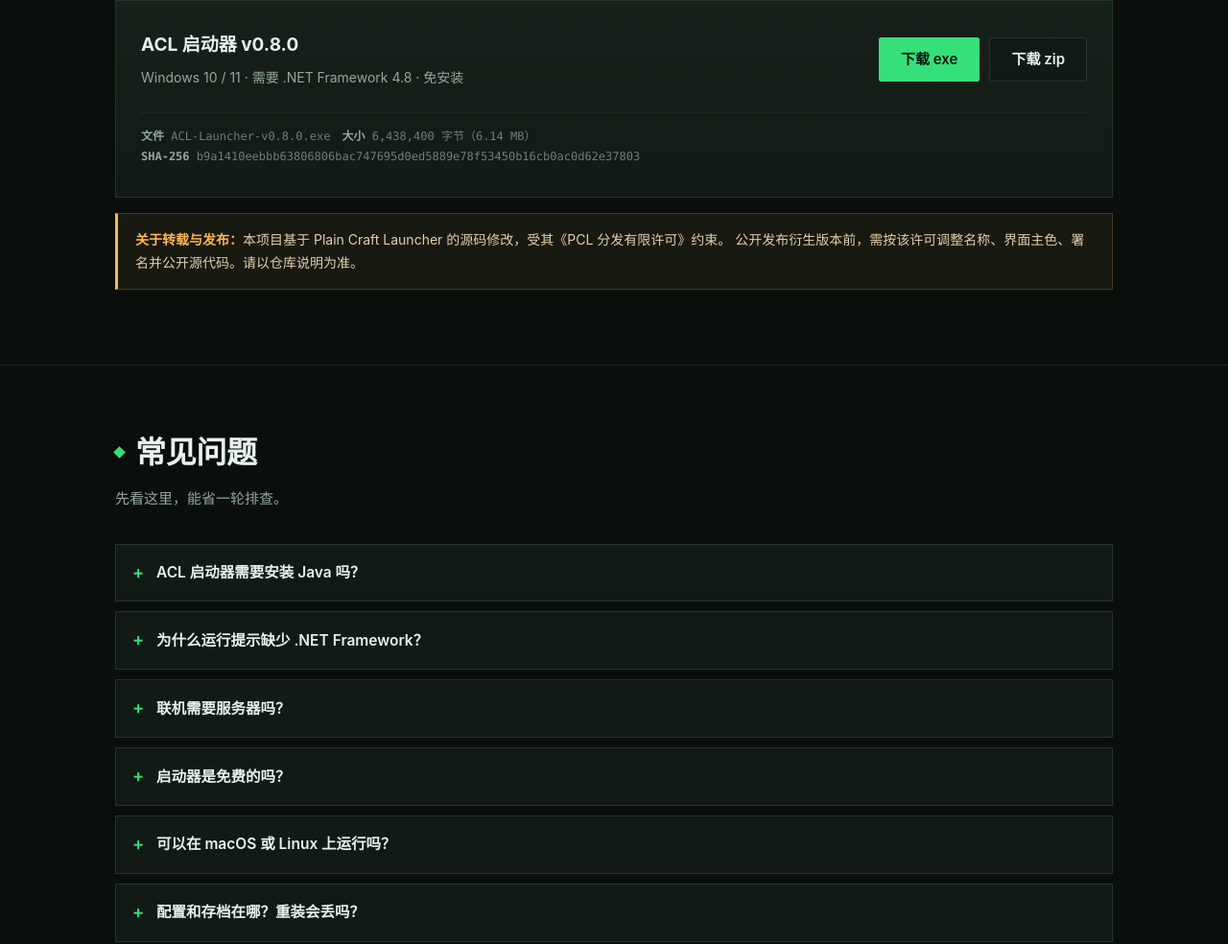
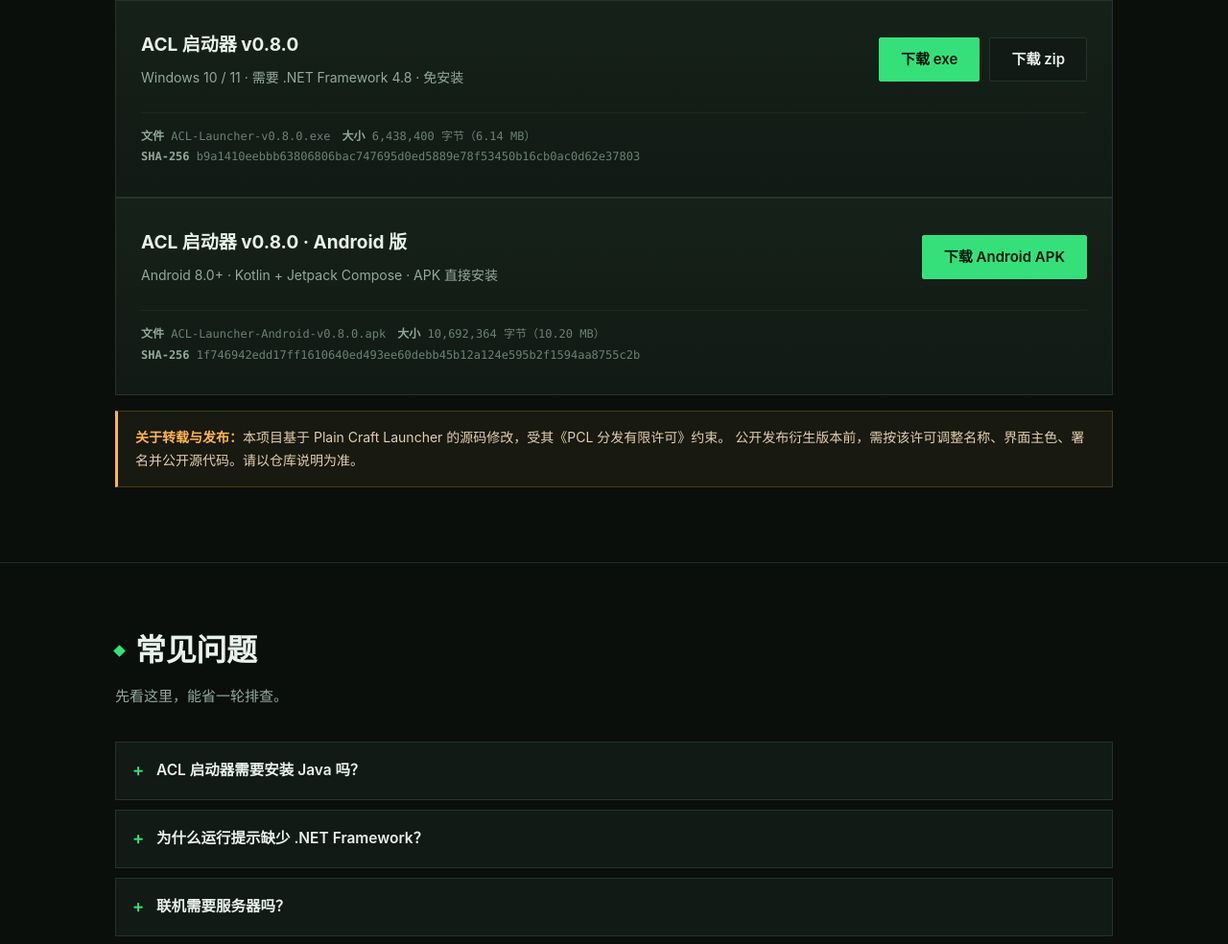
Before and after one commit to AhangGameStudio/ACL_Launcher, a plain HTML site: page index.html in a window 1280 px wide. Shown: the part 2884-3868 px from the top of the page at 96% size. Drawn offline with Linux system fonts and the light colour scheme.

Commit message:
feat(android): 新增 ACL 启动器 Android 版（Kotlin + Compose）
- 从 PCL/ACL 桌面版移植核心功能到 Android 8.0+
- AI 一键整合包：需求→模组名→搜索→版本匹配→依赖补齐→AI 适配选配→并发下载
- 保留桌面版 v0.8.0 的并行提速：多关键词并行搜索、版本匹配并行、依赖分层并行、6 并发下载
- AI 启动参数优化（点击启动→AI 优化→保存→继续）
- 版本更新检查、本地日志诊断
- 淡白清白透明毛玻璃主题，图标与桌面版一致，启动页图标缩小
- 新增 tools/sync_site_android.py 同步脚本与 tools/make_android_icons.py 图标生成脚本

```diff
--- a/index.html
+++ b/index.html
@@ -265,6 +265,22 @@
         </div>
       </div>
 
+      <!-- ANDROID_DOWNLOAD_BEGIN -->
+      <div class="download-box" id="android-download">
+        <div>
+          <h3>ACL 启动器 v0.8.0 · Android 版</h3>
+          <p>Android 8.0+ · Kotlin + Jetpack Compose · APK 直接安装</p>
+        </div>
+        <div class="download-actions">
+          <a class="btn btn-primary" href="download/ACL-Launcher-Android-v0.8.0.apk" download>下载 Android APK</a>
+        </div>
+        <div class="hash">
+          <div><b>文件</b> ACL-Launcher-Android-v0.8.0.apk　<b>大小</b> 10,692,364 字节（10.20 MB）</div>
+          <div><b>SHA-256</b> 1f746942edd17ff1610640ed493ee60debb45b12a124e595b2f1594aa8755c2b</div>
+        </div>
+      </div>
+<!-- ANDROID_DOWNLOAD_END -->
+
       <p class="notice" style="margin-top:16px">
         <b>关于转载与发布：</b>本项目基于 Plain Craft Launcher 的源码修改，受其《PCL 分发有限许可》约束。
         公开发布衍生版本前，需按该许可调整名称、界面主色、署名并公开源代码。请以仓库说明为准。
@@ -327,6 +343,7 @@
   <div class="wrap footer-grid">
     <div>
       <div>ACL 启动器 · 基于 Plain Craft Launcher 源码修改</div>
+
       <div style="margin-top:6px">本页仅提供本地构建版本下载，不含任何游戏本体文件。</div>
     </div>
     <nav aria-label="页脚导航">
--- a/sitemap.xml
+++ b/sitemap.xml
@@ -18,4 +18,8 @@
     <changefreq>monthly</changefreq>
     <priority>0.7</priority>
   </url>
+  <url>
+    <loc>https://ahanggamestudio.github.io/ACL_Launcher/download/ACL-Launcher-Android-v0.8.0.apk</loc>
+    <lastmod>2026-11-24</lastmod>
+  </url>
 </urlset>
```
Also changed, not shown: 2 other files.
